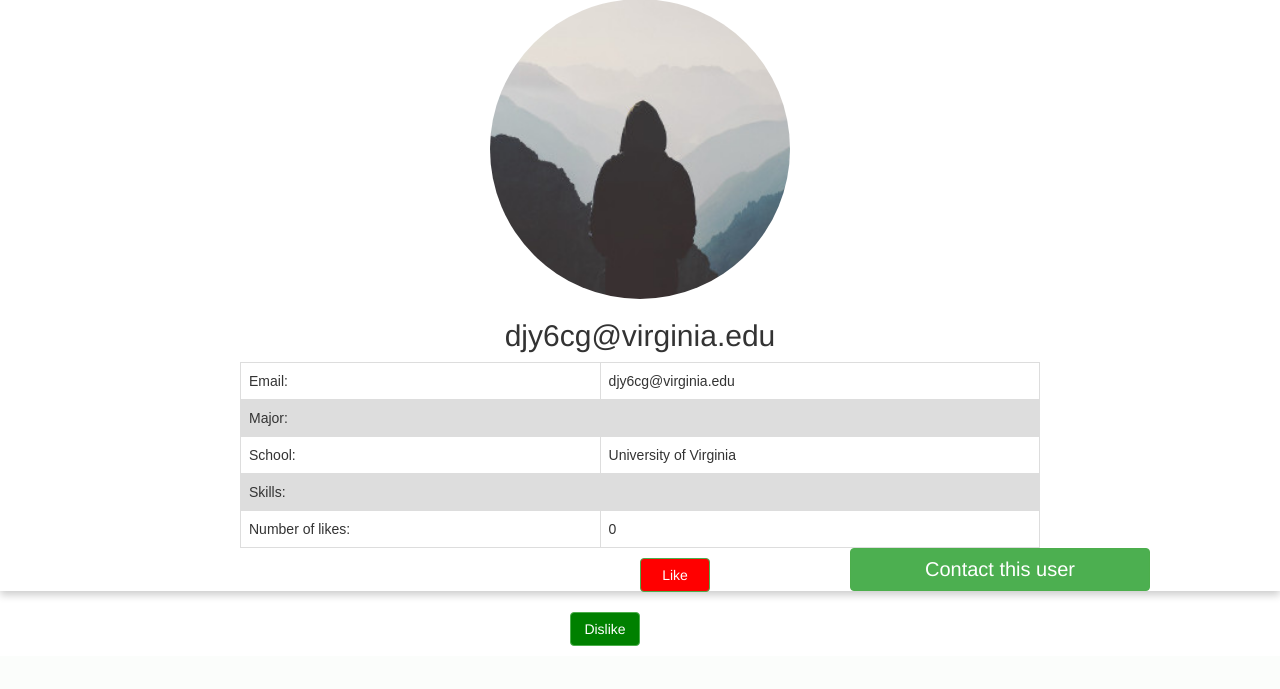
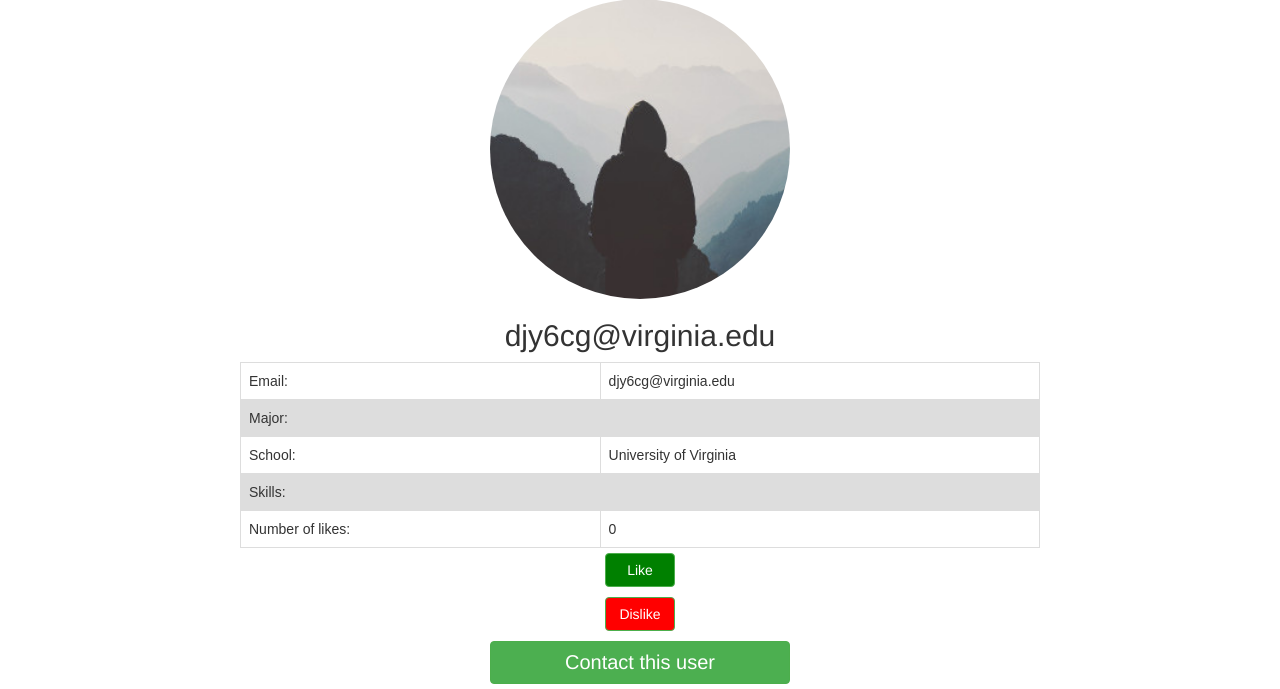
Before and after one commit to davio606/SkillMatching, a Django app: page /19/profile/ in a window 1280 px wide. Shown: the part 250-939 px from the top of the page. Before the commit the page ends 896 px from the top, so only its background shows below. Run offline with Django 3.2, Linux system fonts and the light colour scheme; data comes from the database, SQL or seed files in the repository; parts of the project's set-up code (start-up, migrations or seed data) failed here and were passed over; some libraries are stand-ins or nearby versions.

Commit message:
like/dislike buttons

```diff
--- a/users/templates/users/noEditProfile.html
+++ b/users/templates/users/noEditProfile.html
@@ -67,21 +67,21 @@ tr:nth-child(even) {
 }
 
 .likeform{
-  float: left;
-  padding: 10px;
-  margin: 0 auto;
-  margin-left: 630px;
+  text-align: center;
+  font-size: 20px;
+  padding: 5px;
 }
 
 .dislikeform{
-  float: right;
-  margin-right: 630px;
-  padding: 10px;
+  text-align: center;
+  font-size: 20px;
+  padding: 5px;
 }
 
 .contact{
   text-align: center;
   font-size: 20px;
+  padding: 5px;
 }
 
 .card {
@@ -167,12 +167,12 @@ img{
         <div class="likebuttons">
             <form class="likeform" method='POST' action="{% url 'like' userId=user.id%}">
                 {% csrf_token %}
-                <button type="submit" style="background-color: red; width: 70px; text-align: center" class="btn btn-success">Like</button>
+                <button type="submit" style="background-color: green; width: 70px; text-align: center" class="btn btn-success">Like</button>
             <!--<button type='submit'> Dislike</button>-->
             </form>
             <form class="dislikeform" method='POST' action="{% url 'dislike' userId=user.id%}">
                 {% csrf_token %}
-                <button type="submit" style="background-color: green; width: 70px; text-align: center" class="btn btn-success">Dislike</button>
+                <button type="submit" style="background-color: red; width: 70px; text-align: center" class="btn btn-success">Dislike</button>
             <!--<button type='submit'> Dislike</button>-->
             </form>
 
```
